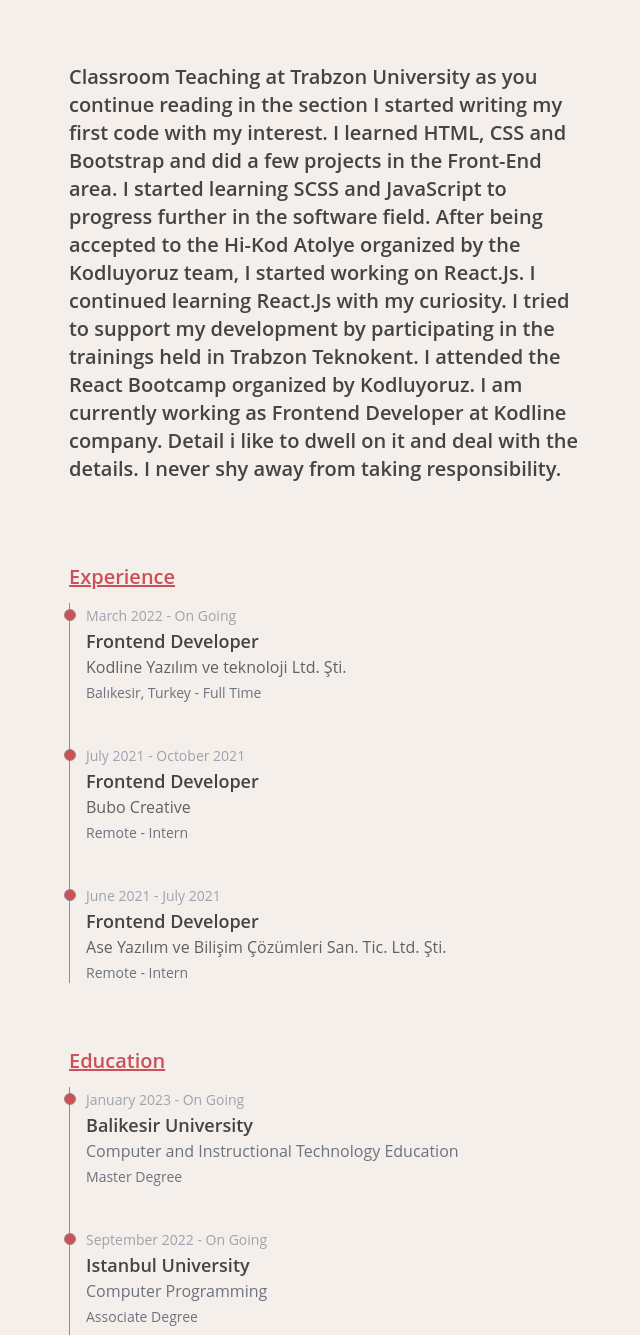
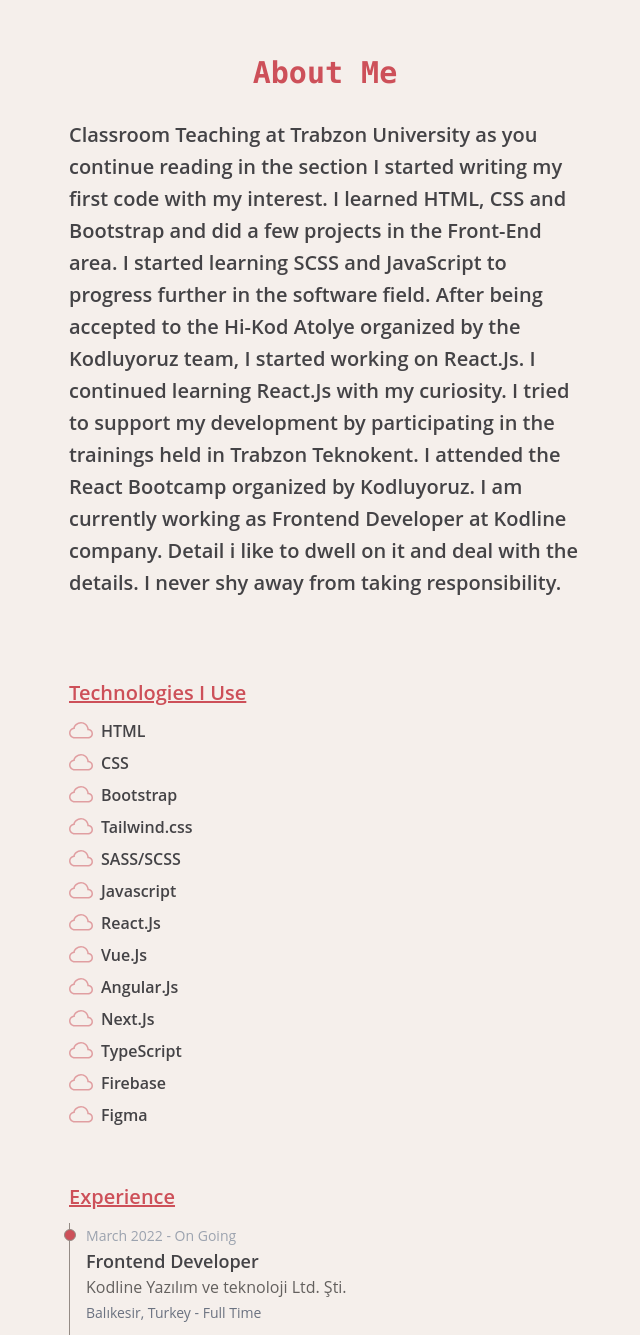
Before and after one commit to zehraikizler/zehra-ikizler, a Next.js app: page /about in a window 1280 px wide. Shown: the part 1015-2350 px from the top of the page, without its empty margins (315-955 px from the left). Built offline with nearby package versions, Linux system fonts and the light colour scheme.

Commit message:
technologies I use added

```diff
--- /dev/null
+++ b/src/components/technologies/index.js
@@ -0,0 +1,76 @@
+import React from "react";
+import { BsCloud } from "react-icons/bs";
+
+function Technologies() {
+  const technologies = [
+    {
+      id: 1,
+      name: "HTML",
+    },
+    {
+      id: 2,
+      name: "CSS",
+    },
+    {
+      id: 3,
+      name: "Bootstrap",
+    },
+    {
+      id: 4,
+      name: "Tailwind.css",
+    },
+    {
+      id: 5,
+      name: "SASS/SCSS",
+    },
+    {
+      id: 6,
+      name: "Javascript",
+    },
+    {
+      id: 7,
+      name: "React.Js",
+    },
+    {
+      id: 8,
+      name: "Vue.Js",
+    },
+    {
+      id: 9,
+      name: "Angular.Js",
+    },
+    {
+      id: 10,
+      name: "Next.Js",
+    },
+    {
+      id: 11,
+      name: "TypeScript",
+    },
+    {
+      id: 12,
+      name: "Firebase",
+    },
+    {
+      id: 13,
+      name: "Figma",
+    },
+  ];
+  return (
+    <div className="mb-14 text-dark">
+      <h2 className="text-xl font-semibold text-danger underline my-3">
+        Technologies I Use
+      </h2>
+      <ol className="space-y-2">
+        {technologies.map((item) => (
+          <li key={item.id} className="flex gap-x-2 items-center">
+            <BsCloud className="text-danger opacity-50" size={24} />
+            <span className="font-semibold">{item.name}</span>
+          </li>
+        ))}
+      </ol>
+    </div>
+  );
+}
+
+export default Technologies;
--- a/src/components/ui/title/index.js
+++ b/src/components/ui/title/index.js
@@ -2,7 +2,7 @@ import React from "react";
 
 function Title({ children }) {
   return (
-    <h3 className="pt-14 mb-10 text-3xl pb-3 font-semibold font-mono text-primary text-center">
+    <h3 className="pt-14 mb-4 text-3xl pb-3 font-bold font-mono text-danger text-center">
       {children}
     </h3>
   );
--- a/src/container/about/index.js
+++ b/src/container/about/index.js
@@ -1,5 +1,6 @@
 import Education from "@/components/education";
 import Experience from "@/components/experience";
+import Technologies from "@/components/technologies";
 import Title from "@/components/ui/title";
 import Image from "next/image";
 import React from "react";
@@ -7,8 +8,7 @@ import React from "react";
 const AboutPage = () => {
   return (
     <div className="mx-80">
-      <Title>About</Title>
-      <div className="mx-16 relative mb-[550px]">
+      <div className="mx-16 pt-20 relative mb-[550px]">
         <h3 className="font-bold text-9xl text-dark font-mono">
           Hello, <br /> I'm
           <br /> Zehra.
@@ -25,7 +25,8 @@ const AboutPage = () => {
       </div>
 
       <div className="mx-16">
-        <p className="text-xl font-semibold text-dark my-20">
+        <Title>About Me</Title>
+        <p className="text-xl font-semibold text-dark font-sans mb-20 leading-8">
           Classroom Teaching at Trabzon University as you continue reading in
           the section I started writing my first code with my interest. I
           learned HTML, CSS and Bootstrap and did a few projects in the
@@ -39,6 +40,7 @@ const AboutPage = () => {
           company. Detail i like to dwell on it and deal with the details. I
           never shy away from taking responsibility.
         </p>
+        <Technologies />
         <Experience />
         <Education />
       </div>
```
